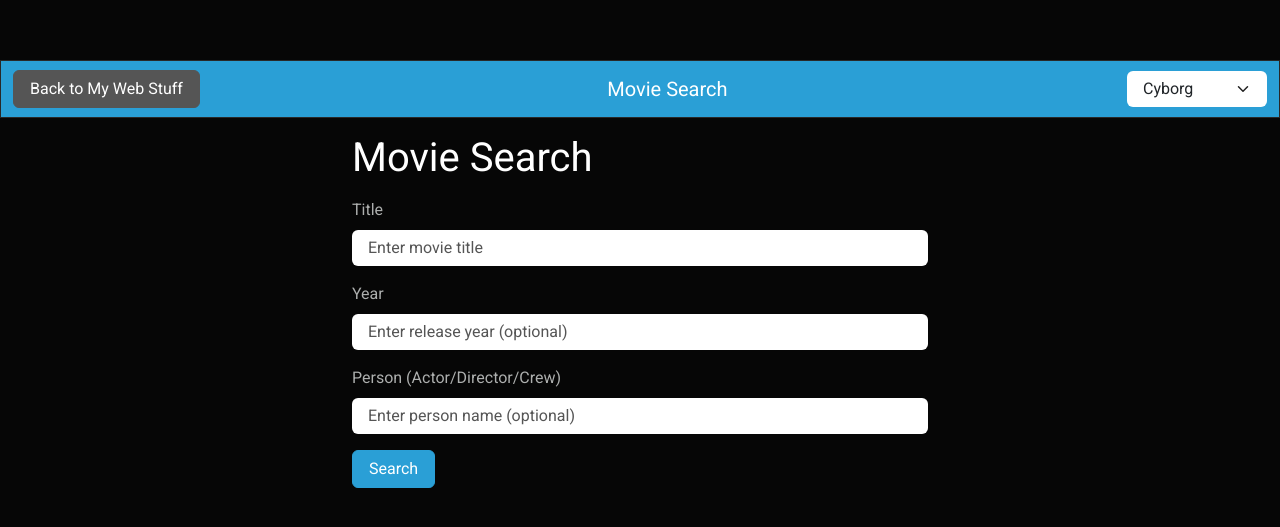
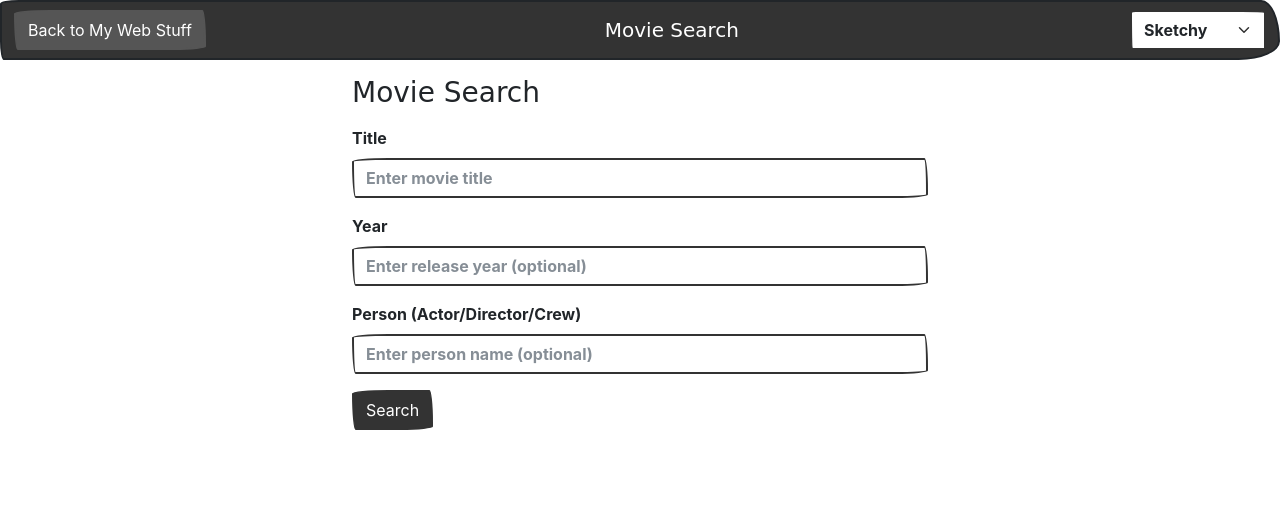
Before and after one commit to Rosssaab/FilmSearch-83, a Flask app: page / in a window 1280 px wide. Shown: the top 527 px of the page. Run offline with Flask 3, Linux system fonts and the light colour scheme; some libraries are stand-ins or nearby versions; some web fonts are replaced.

Commit message:
Fixed theme selector and file paths, made Sketchy default theme

```diff
--- a/templates/index.html
+++ b/templates/index.html
@@ -4,17 +4,23 @@
     <meta charset="UTF-8">
     <meta name="viewport" content="width=device-width, initial-scale=1.0">
     <title>Movie Search</title>
-    <link id="theme-link" href="https://cdn.jsdelivr.net/npm/bootswatch@5.3.0/dist/cyborg/bootstrap.min.css" rel="stylesheet">
-    <link rel="stylesheet" href="{{ url_for('static', filename='css/custom.css') }}">
+    <link id="theme-link" href="https://cdn.jsdelivr.net/npm/bootswatch@5.3.0/dist/sketchy/bootstrap.min.css" rel="stylesheet">
+    <link rel="stylesheet" href="/FilmSearch/static/css/custom.css">
+    <style>
+        body {
+            margin: 0;
+            padding: 0;
+        }
+    </style>
 </head>
 <body>
     <nav class="navbar navbar-expand-lg navbar-dark bg-primary">
         <div class="container-fluid">
-            <a href="http://mywebstuff.co.uk" class="btn btn-secondary me-2">Back to My Web Stuff</a>
+            <a href="/" class="btn btn-secondary me-2">Back to My Web Stuff</a>
             <span class="navbar-brand mx-auto">Movie Search</span>
             <select id="theme-select" class="form-select" style="width: auto;">
-                <option value="default">Default</option>
-                <option value="cyborg" selected>Cyborg</option>
+                <option value="sketchy" selected>Sketchy</option>
+                <option value="cyborg">Cyborg</option>
                 <option value="darkly">Darkly</option>
                 <option value="lumen">Lumen</option>
                 <option value="minty">Minty</option>
@@ -133,6 +139,13 @@
     </div>
 
     <script src="https://cdn.jsdelivr.net/npm/bootstrap@5.3.0/dist/js/bootstrap.bundle.min.js"></script>
-    <script src="{{ url_for('static', filename='js/scripts.js') }}"></script>
+    <script src="/FilmSearch/static/js/scripts.js"></script>
+    <script>
+        document.getElementById('theme-select').addEventListener('change', function() {
+            const selectedTheme = this.value;
+            const themeLink = document.getElementById('theme-link');
+            themeLink.href = `https://cdn.jsdelivr.net/npm/bootswatch@5.3.0/dist/${selectedTheme}/bootstrap.min.css`;
+        });
+    </script>
 </body>
 </html>
```
Also changed, not shown: 1 other file.
